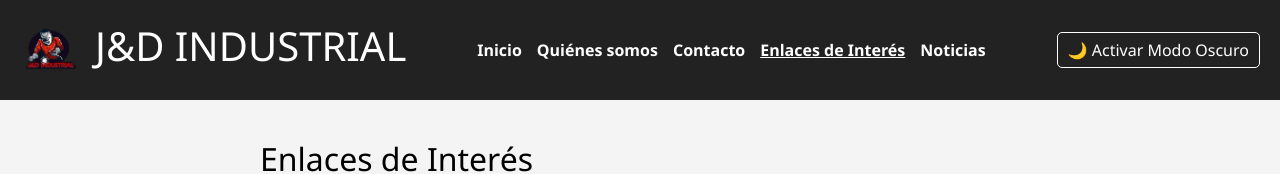
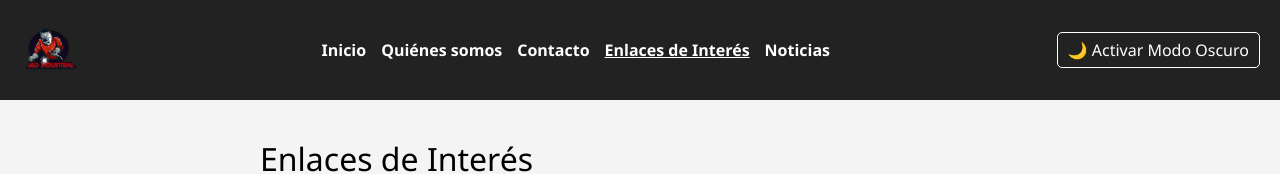
Before and after one commit to JOSMAR091/jd-industrial-web, a plain HTML site: page enlaces_interes.html in a window 1280 px wide. Shown: the top 174 px of the page. Drawn offline with nearby package versions, Linux system fonts and the light colour scheme; a web font is replaced by a local one.

Commit message:
Update enlaces_interes.html

```diff
--- a/enlaces_interes.html
+++ b/enlaces_interes.html
@@ -21,7 +21,7 @@
   <header>
     <div class="logo-nav">
       <img src="imagenes/logo.png" alt="Logo J&D Industrial" class="logo-img" />
-      <h1>J&D INDUSTRIAL</h1>
+      <h1></h1>
     </div>
     <nav>
       <ul class="nav-links">
```
